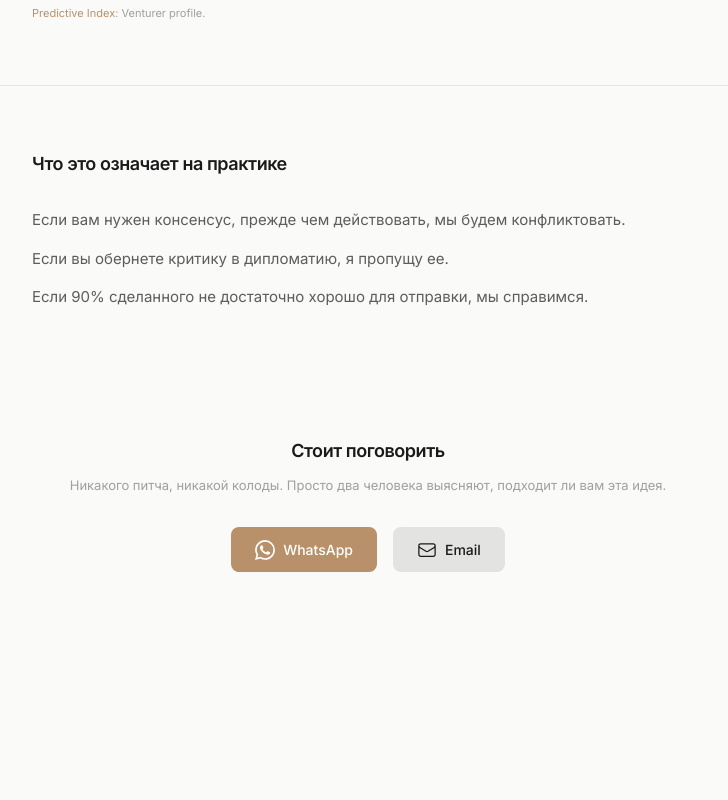
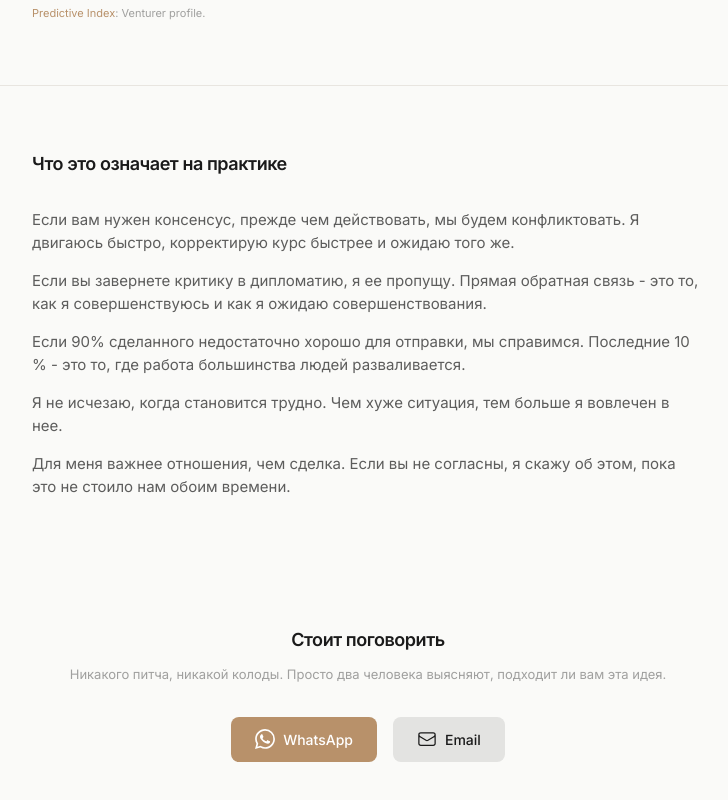
Before and after one commit to Apex-Sudo/leonfreier, a Next.js app: page /ru/alignment in a window 1280 px wide. Shown: the part 1503-2303 px from the top of the page, without its empty margins (272-1000 px from the left). Before the commit the page ends 2171 px from the top, so only its background shows below. Built offline with nearby package versions, Linux system fonts and the light colour scheme.

Commit message:
alignment: expand implications to 5 (behavior + what it means)

```diff
--- a/app/[lang]/alignment/page.tsx
+++ b/app/[lang]/alignment/page.tsx
@@ -158,6 +158,8 @@ export default async function AlignmentPage({ params }: { params: Promise<{ lang
             <p className="text-[15px] text-foreground/70">{t.implication_1}</p>
             <p className="text-[15px] text-foreground/70">{t.implication_2}</p>
             <p className="text-[15px] text-foreground/70">{t.implication_3}</p>
+            <p className="text-[15px] text-foreground/70">{t.implication_4}</p>
+            <p className="text-[15px] text-foreground/70">{t.implication_5}</p>
           </div>
         </div>
       </section>
--- a/lib/i18n/en.json
+++ b/lib/i18n/en.json
@@ -148,8 +148,10 @@
     "low": "Low",
     "high": "High",
     "implications_title": "What this means in practice",
-    "implication_1": "If you need consensus before acting, we'll clash.",
-    "implication_2": "If you wrap criticism in diplomacy, I'll miss it.",
-    "implication_3": "If 90% done isn't good enough to ship, we'll get along."
+    "implication_1": "If you need consensus before acting, we'll clash. I move fast, course-correct faster, and expect the same.",
+    "implication_2": "If you wrap criticism in diplomacy, I'll miss it. Direct feedback is how I improve and how I expect to be improved.",
+    "implication_3": "If 90% done isn't good enough to ship, we'll get along. The last 10% is where most people's work falls apart.",
+    "implication_4": "I don't disappear when things get hard. The worse the situation, the more engaged I get.",
+    "implication_5": "I value the relationship over the deal. If the alignment isn't there, I'll say so before it costs us both time."
   }
 }
--- a/lib/i18n/ru.json
+++ b/lib/i18n/ru.json
@@ -148,8 +148,10 @@
     "low": "Низкий",
     "high": "Высокий",
     "implications_title": "Что это означает на практике",
-    "implication_1": "Если вам нужен консенсус, прежде чем действовать, мы будем конфликтовать.",
-    "implication_2": "Если вы обернете критику в дипломатию, я пропущу ее.",
-    "implication_3": "Если 90% сделанного не достаточно хорошо для отправки, мы справимся."
+    "implication_1": "Если вам нужен консенсус, прежде чем действовать, мы будем конфликтовать. Я двигаюсь быстро, корректирую курс быстрее и ожидаю того же.",
+    "implication_2": "Если вы завернете критику в дипломатию, я ее пропущу. Прямая обратная связь - это то, как я совершенствуюсь и как я ожидаю совершенствования.",
+    "implication_3": "Если 90% сделанного недостаточно хорошо для отправки, мы справимся. Последние 10 % - это то, где работа большинства людей разваливается.",
+    "implication_4": "Я не исчезаю, когда становится трудно. Чем хуже ситуация, тем больше я вовлечен в нее.",
+    "implication_5": "Для меня важнее отношения, чем сделка. Если вы не согласны, я скажу об этом, пока это не стоило нам обоим времени."
   }
 }
--- a/lib/i18n/vi.json
+++ b/lib/i18n/vi.json
@@ -148,8 +148,10 @@
     "low": "Thấp",
     "high": "Cao",
     "implications_title": "Điều này có nghĩa là gì trong thực tế?",
-    "implication_1": "Nếu bạn cần sự đồng thuận trước khi hành động, chúng ta sẽ xung đột.",
-    "implication_2": "Nếu bạn bao bọc sự chỉ trích bằng ngoại giao, tôi sẽ không nhận ra.",
-    "implication_3": "Nếu 90% hoàn thành chưa đủ tốt để phát hành, chúng ta sẽ tiếp tục."
+    "implication_1": "Nếu bạn cần sự đồng thuận trước khi hành động, chúng ta sẽ xung đột. Tôi hành động nhanh chóng, điều chỉnh hướng đi nhanh hơn, và mong đợi điều tương tự.",
+    "implication_2": "Nếu bạn bao bọc sự phê bình trong lời nói ngoại giao, tôi sẽ không nhận ra. Phản hồi trực tiếp là cách tôi cải thiện và cũng là cách tôi mong đợi được cải thiện.",
+    "implication_3": "Nếu 90% hoàn thành chưa đủ tốt để phát hành, chúng ta sẽ tiếp tục. 10% cuối cùng chính là nơi công việc của đa số mọi người thường gặp vấn đề.",
+    "implication_4": "Tôi không biến mất khi mọi việc trở nên khó khăn. Càng khó khăn, tôi càng tập trung hơn.",
+    "implication_5": "Tôi coi trọng mối quan hệ hơn là giao dịch. Nếu không có sự đồng thuận, tôi sẽ nói rõ điều đó trước khi cả hai bên mất thời gian."
   }
 }
--- a/lib/i18n/zh.json
+++ b/lib/i18n/zh.json
@@ -148,8 +148,10 @@
     "low": "低",
     "high": "高",
     "implications_title": "实际意义",
-    "implication_1": "如果你需要在行动前达成共识，我们可以冲突。",
-    "implication_2": "如果你用外交手段来批评我，我会想念它的。",
-    "implication_3": "如果 90% 的工作做得不够好，那我们就凑合着干吧。"
+    "implication_1": "如果你需要在行动前达成共识，我们会发生冲突。我行动迅速，纠正错误的速度更快，我也希望如此。",
+    "implication_2": "如果你用外交辞令来敷衍批评，我会错过它的。直接反馈是我进步的方式，也是我期望得到改进的方式。",
+    "implication_3": "如果 90% 的工作做得还不够好，我们就可以出货了。最后的 10%是大多数人工作失败的原因。",
+    "implication_4": "遇到困难时，我不会消失。情况越糟糕，我就越投入。",
+    "implication_5": "我看重的是关系，而不是交易。如果没有达成一致，我会在我们双方都付出时间代价之前说出来。"
   }
 }
```
